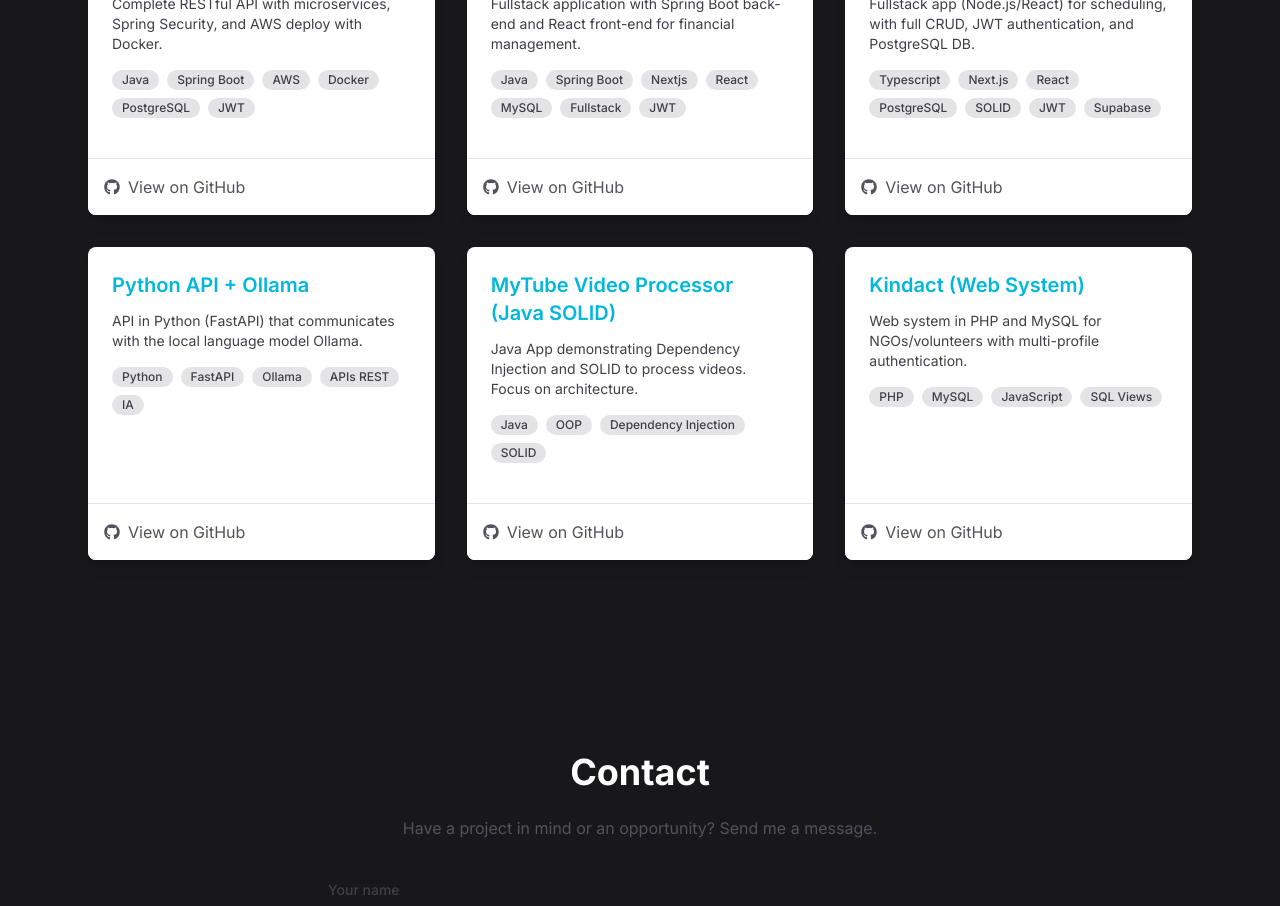
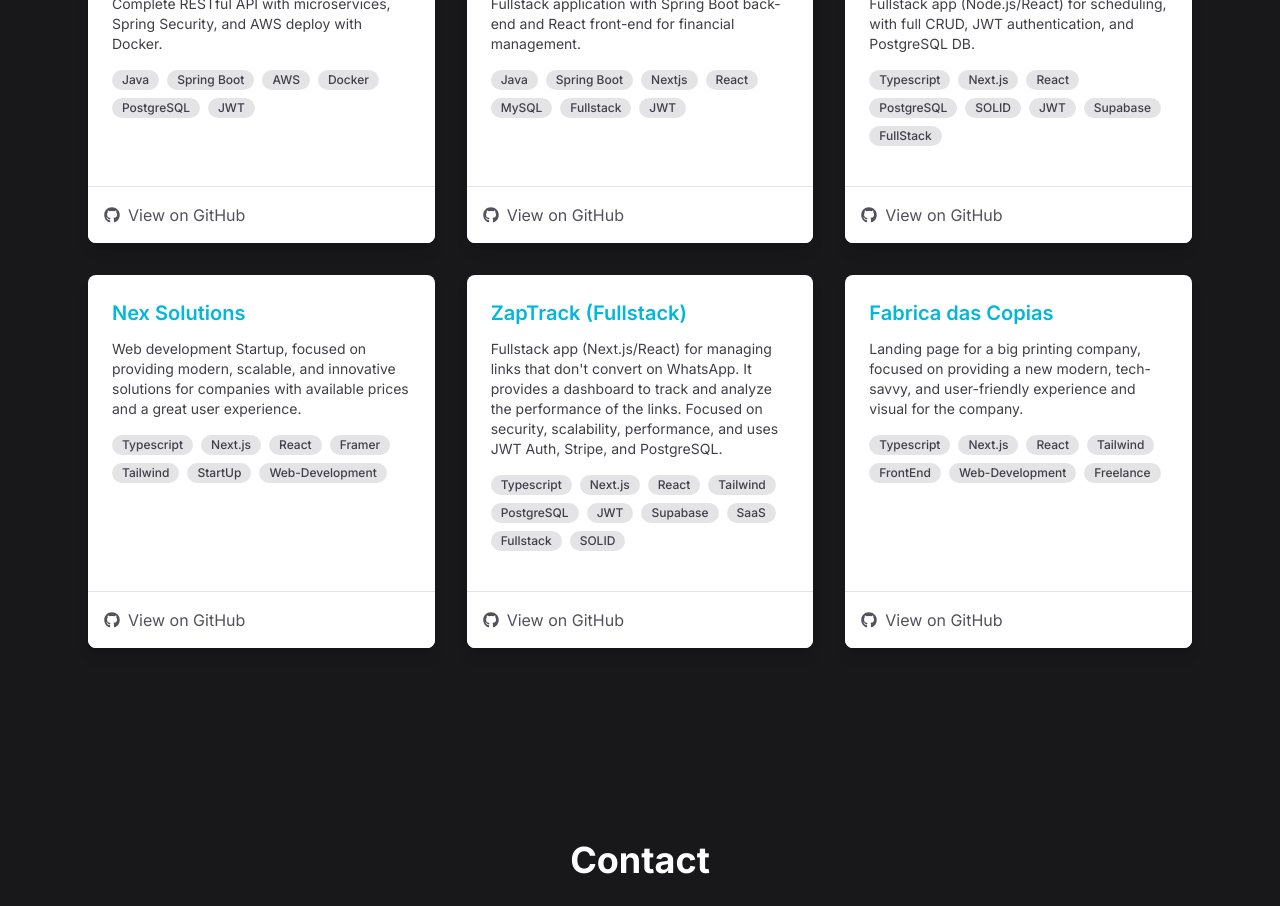
Before and after one commit to ViniMTrevisan/portfolio-vinimtrevisan, a Next.js app: page /en in a window 1280 px wide. Shown: the part 3520-4426 px from the top of the page. Built offline with nearby package versions, Linux system fonts and the light colour scheme; no server answers.

Commit message:
ajustando para ter novos projetos

```diff
--- a/messages/en.json
+++ b/messages/en.json
@@ -55,12 +55,12 @@
     "p2_desc": "Fullstack application with Spring Boot back-end and React front-end for financial management.",
     "p3_title": "Beach House Scheduler (Fullstack)",
     "p3_desc": "Fullstack app (Node.js/React) for scheduling, with full CRUD, JWT authentication, and PostgreSQL DB.",
-    "p4_title": "Python API + Ollama",
-    "p4_desc": "API in Python (FastAPI) that communicates with the local language model Ollama.",
-    "p5_title": "MyTube Video Processor (Java SOLID)",
-    "p5_desc": "Java App demonstrating Dependency Injection and SOLID to process videos. Focus on architecture.",
-    "p6_title": "Kindact (Web System)",
-    "p6_desc": "Web system in PHP and MySQL for NGOs/volunteers with multi-profile authentication.",
+    "p4_title": "Nex Solutions",
+    "p4_desc": "Web development Startup, focused on providing modern, scalable, and innovative solutions for companies with available prices and a great user experience.",
+    "p5_title": "ZapTrack (Fullstack)",
+    "p5_desc": "Fullstack app (Next.js/React) for managing links that don't convert on WhatsApp. It provides a dashboard to track and analyze the performance of the links. Focused on security, scalability, performance, and uses JWT Auth, Stripe, and PostgreSQL.",
+    "p6_title": "Fabrica das Copias",
+    "p6_desc": "Landing page for a big printing company, focused on providing a new modern, tech-savvy, and user-friendly experience and visual for the company.",
     "github_button": "View on GitHub"
   },
   "Contact": {
--- a/messages/pt.json
+++ b/messages/pt.json
@@ -55,12 +55,12 @@
     "p2_desc": "Aplicação fullstack com back-end em Spring Boot e front-end em React para gestão financeira.",
     "p3_title": "Agendamento de Casa de Praia (Fullstack)",
     "p3_desc": "App fullstack (Node.js/React) para agendamento, com CRUD completo, autenticação JWT e banco PostgreSQL.",
-    "p4_title": "API Python + Ollama",
-    "p4_desc": "API em Python (FastAPI) que se comunica com o modelo de linguagem local Ollama.",
-    "p5_title": "MyTube Video Processor (Java SOLID)",
-    "p5_desc": "App em Java que demonstra Injeção de Dependência e SOLID para processar vídeos. Foco em arquitetura.",
-    "p6_title": "Kindact (Sistema Web)",
-    "p6_desc": "Sistema web em PHP e MySQL para ONGs/voluntários com autenticação de múltiplos perfis.",
+    "p4_title": "Nex Solutions",
+    "p4_desc": "Startup de desenvolvimento web, focada em fornecer soluções modernas, escaláveis e inovadoras para empresas com preços acessíveis e uma experiência de usuário excepcional.",
+    "p5_title": "ZapTrack (Fullstack)",
+    "p5_desc": "App fullstack (Next.js/React) para gerenciar links que não convertem no WhatsApp. Fornece um dashboard para rastrear e analisar o desempenho dos links (anúncios), e um plano Freemium com 10 links ativos. Foco em segurança, escalabilidade, performance e utiliza JWT Auth, Stripe e PostgreSQL.",
+    "p6_title": "Fabrica das Copias",
+    "p6_desc": "Landing page para uma grande empresa de impressão, focada em fornecer uma experiência moderna, tecnológica e visual para a empresa.",
     "github_button": "Ver no GitHub"
   },
   "Contact": {
--- a/src/components/Projects.tsx
+++ b/src/components/Projects.tsx
@@ -25,29 +25,29 @@ const projectsData = [
     id: 'agendamento-praia',
     titleKey: 'p3_title',
     descKey: 'p3_desc',
-        technologies: ['Typescript', 'Next.js', 'React', 'PostgreSQL', 'SOLID', 'JWT', 'Supabase'],
+    technologies: ['Typescript', 'Next.js', 'React', 'PostgreSQL', 'SOLID', 'JWT', 'Supabase', 'FullStack'],
     githubUrl: 'https://github.com/ViniMTrevisan/agendamento-casa-praia',
   },
   {
-        id: 'ollama-api',
+    id: 'nex-solutions',
     titleKey: 'p4_title',
     descKey: 'p4_desc',
-        technologies: ['Python', 'FastAPI', 'Ollama', 'APIs REST', 'IA'],
-        githubUrl: 'https://github.com/ViniMTrevisan/api-pergunta',
+    technologies: ['Typescript', 'Next.js', 'React', 'Framer', 'Tailwind', 'StartUp', 'Web-Development'],
+    githubUrl: 'https://github.com/ViniMTrevisan/nex-solutions',
   },
   {
-        id: 'mytube',
+    id: 'zap-track',
     titleKey: 'p5_title',
     descKey: 'p5_desc',
-        technologies: ['Java', 'OOP', 'Dependency Injection', 'SOLID'],
-        githubUrl: 'https://github.com/ViniMTrevisan/java-estudos/tree/main/projetos-java/src/mytube',
+    technologies: ['Typescript', 'Next.js', 'React', 'Tailwind', 'PostgreSQL', 'JWT', 'Supabase', 'SaaS', 'Fullstack', 'SOLID'],
+    githubUrl: 'https://github.com/ViniMTrevisan/zaptrack',
   },
   {
-        id: 'kindact',
+    id: 'fabrica-das-copias',
     titleKey: 'p6_title',
     descKey: 'p6_desc',
-        technologies: ['PHP', 'MySQL', 'JavaScript', 'SQL Views'],
-        githubUrl: 'https://github.com/ViniMTrevisan/kindact',
+    technologies: ['Typescript', 'Next.js', 'React', 'Tailwind', 'FrontEnd', 'Web-Development', 'Freelance'],
+    githubUrl: 'https://github.com/ViniMTrevisan/fabrica-das-copias-freela',
   }
 ];
 
```
Lines whose indentation alone changed are shown as unchanged.
